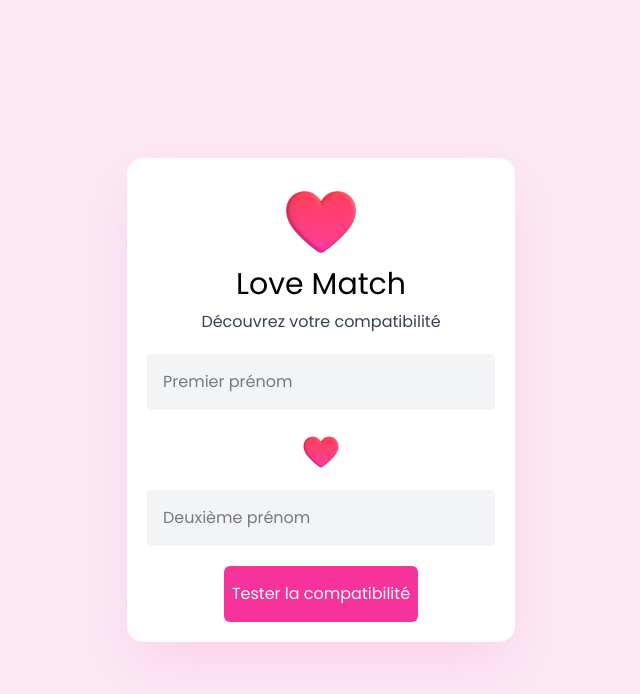
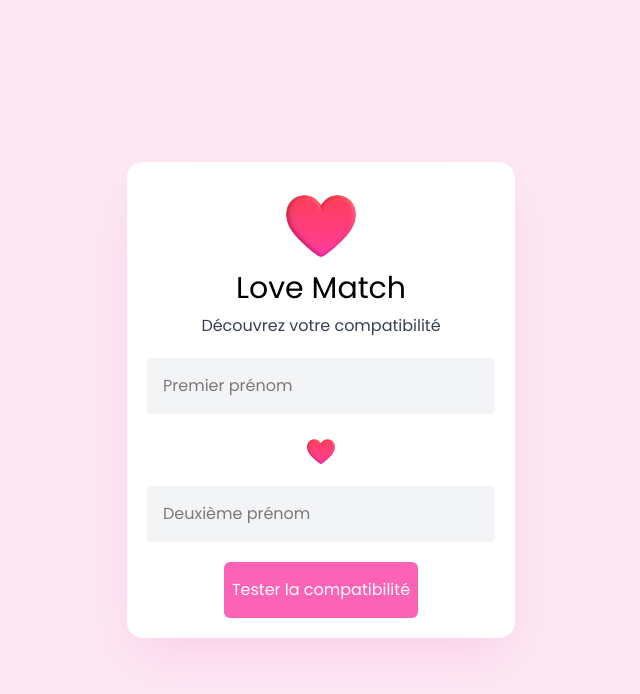
Before and after one commit to HarenaFiantso/love-match-react, a React (Vite) app: page / in a window 1280 px wide. Shown: the top 694 px of the page, without its empty margins (319-959 px from the left). Built offline with nearby package versions, Linux system fonts and the light colour scheme.

Commit message:
style: changed the form submit button style

```diff
--- a/src/components/LoveForms.tsx
+++ b/src/components/LoveForms.tsx
@@ -1,6 +1,5 @@
-const LoveForms = () => {
+export default function LoveForms() {
   return (
-    <div>
     <form action="" className="flex flex-col bg-white p-5 rounded-2xl shadow-2xl shadow-pink-200">
       <div className="flex flex-col items-center justify-center gap-2 mb-5">
         <img src="/heart.png" alt="Heart image" width={80} />
@@ -15,7 +14,7 @@ const LoveForms = () => {
           placeholder="Premier prénom"
           className="bg-gray-100 p-4 rounded outline-pink-200"
         />
-          <img src="/heart.png" alt="Heart image" width={40} />
+        <img src="/heart.png" alt="Heart image" width={32} />
 
         <input
           type="text"
@@ -24,11 +23,8 @@ const LoveForms = () => {
           placeholder="Deuxième prénom"
           className="bg-gray-100 p-4 rounded outline-pink-200"
         />
-          <button className="bg-pink-500 text-white rounded-md px-2 py-4">Tester la compatibilité</button>
+        <button className="bg-pink-400 text-white rounded-md px-2 py-4">Tester la compatibilité</button>
       </div>
     </form>
-    </div>
   );
-};
-
-export default LoveForms;
+}
```
Lines whose indentation alone changed are shown as unchanged.
